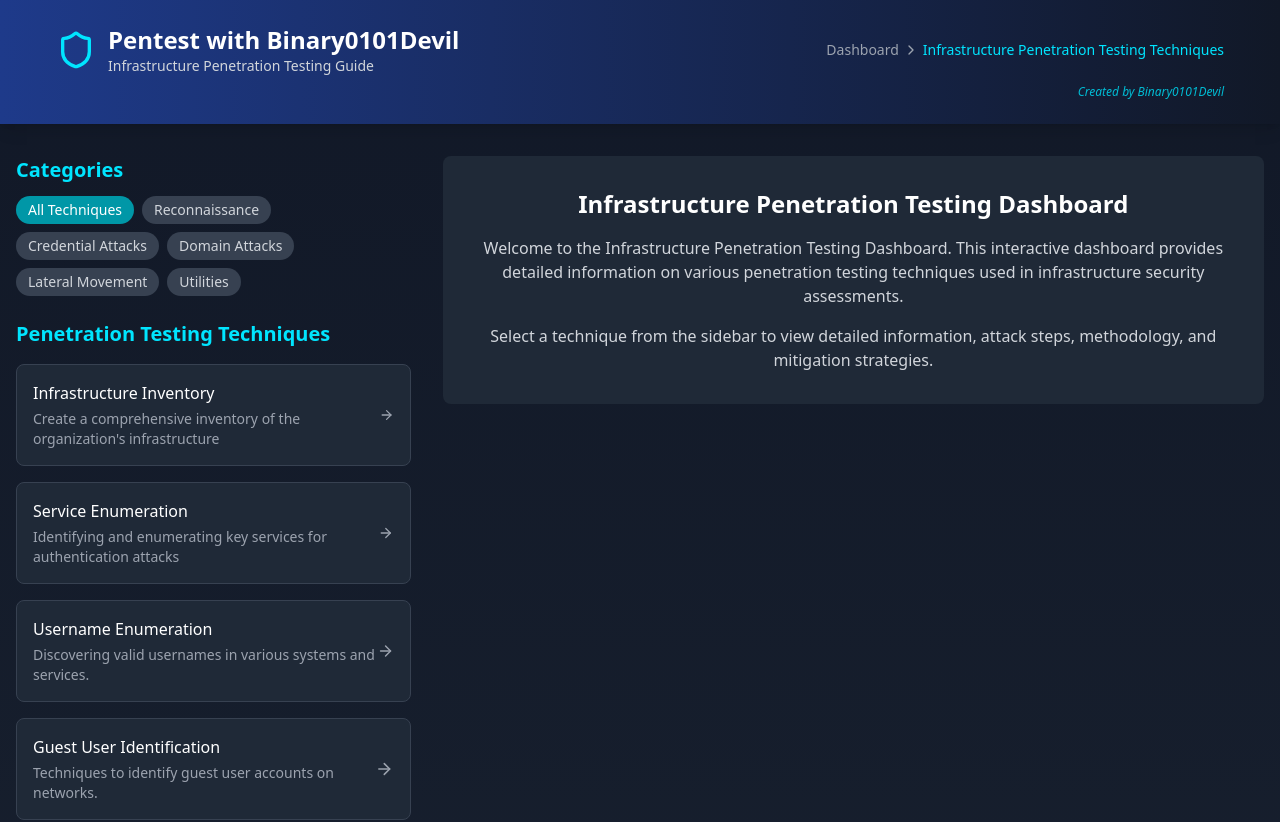
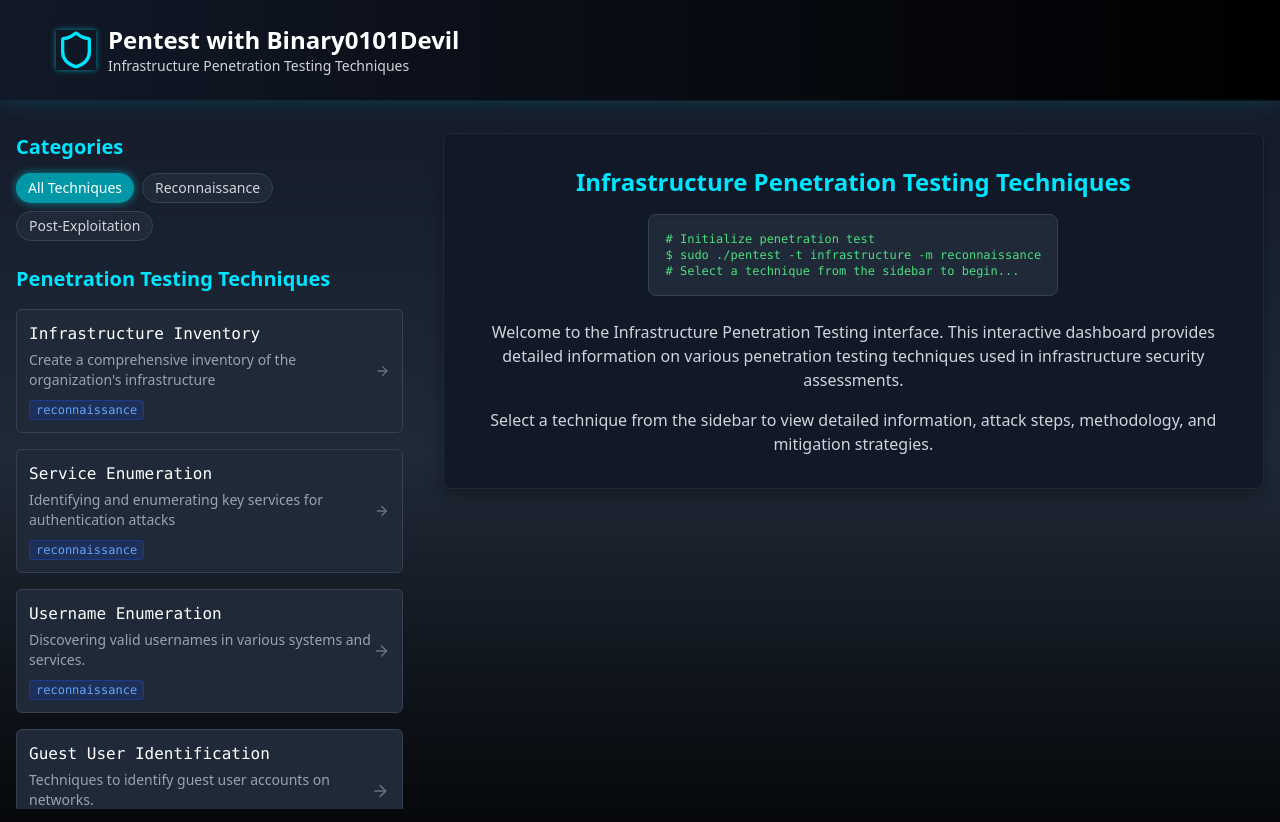
Before and after one commit to Binary0101Devil/infra-pen-dashboard, a React (Vite) app: page / in a window 1280 px wide. Shown: the top 822 px of the page. Built offline with nearby package versions, Linux system fonts and the light colour scheme.

Commit message:
Refactor: Update UI and categories
- Updated UI to a "hacker" theme.
- Consolidated reconnaissance techniques into a single category.
- Removed "Created by Binary0101Devil" signature.
- Removed the "Dashboard" option.

```diff
--- a/src/components/DashboardHeader.tsx
+++ b/src/components/DashboardHeader.tsx
@@ -1,29 +1,17 @@
 
-import { Shield, ChevronRight } from "lucide-react";
-import { Link } from "react-router-dom";
+import { Shield } from "lucide-react";
 
 const DashboardHeader = () => {
   return (
-    <header className="bg-gradient-to-r from-blue-900 to-gray-900 p-6 shadow-lg">
-      <div className="container mx-auto flex flex-col sm:flex-row items-center justify-between">
-        <div className="flex items-center mb-4 sm:mb-0">
-          <Shield className="h-10 w-10 text-cyan-400 mr-3" />
+    <header className="bg-gradient-to-r from-gray-900 to-black p-6 border-b border-cyan-900/30 shadow-[0_5px_15px_rgba(0,229,255,0.1)]">
+      <div className="container mx-auto">
+        <div className="flex items-center">
+          <Shield className="h-10 w-10 text-cyan-400 mr-3 animate-pulse-glow" />
           <div>
             <h1 className="text-2xl font-bold text-white">Pentest with Binary0101Devil</h1>
-            <p className="text-gray-300 text-sm">Infrastructure Penetration Testing Guide</p>
+            <p className="text-gray-300 text-sm">Infrastructure Penetration Testing Techniques</p>
           </div>
         </div>
-
-        <div className="flex items-center space-x-1 text-sm">
-          <Link to="/" className="text-gray-400 hover:text-cyan-400 transition-colors">Dashboard</Link>
-          <ChevronRight className="h-4 w-4 text-gray-400" />
-          <span className="text-cyan-400">Infrastructure Penetration Testing Techniques</span>
-        </div>
-      </div>
-
-      {/* Binary0101Devil signature */}
-      <div className="container mx-auto mt-2 text-right">
-        <p className="text-cyan-500 text-xs italic">Created by Binary0101Devil</p>
       </div>
     </header>
   );
--- a/src/components/Layout.tsx
+++ b/src/components/Layout.tsx
@@ -7,13 +7,12 @@ interface LayoutProps {
 
 const Layout: React.FC<LayoutProps> = ({ children }) => {
   return (
-    <div className="min-h-screen bg-gradient-to-b from-gray-900 to-gray-800 text-gray-200">
+    <div className="min-h-screen bg-gradient-to-b from-gray-900 via-gray-800 to-black text-gray-200">
       {children}
-      <footer className="py-6 px-4 bg-gray-900 border-t border-gray-800">
-        <div className="container mx-auto text-center text-sm text-gray-500">
-          <p>Infrastructure Penetration Testing Guide &copy; {new Date().getFullYear()}</p>
-          <p className="mt-1">For educational and authorized testing purposes only.</p>
-          <p className="mt-2 text-cyan-600">Created by Binary0101Devil</p>
+      <footer className="py-4 px-4 bg-black border-t border-gray-800">
+        <div className="container mx-auto text-center text-xs text-gray-500">
+          <p className="font-mono">Infrastructure Penetration Testing Guide &copy; {new Date().getFullYear()}</p>
+          <p className="mt-1 font-mono">For educational and authorized testing purposes only.</p>
         </div>
       </footer>
     </div>
--- a/src/components/TechniqueCard.tsx
+++ b/src/components/TechniqueCard.tsx
@@ -14,24 +14,33 @@ const TechniqueCard: React.FC<TechniqueCardProps> = ({ technique, isActive, onCl
   return (
     <div
       className={cn(
-        "border rounded-lg p-4 cursor-pointer transition-all duration-200 hover:bg-gray-700",
+        "border rounded-md p-3 cursor-pointer transition-all duration-200 hover:border-cyan-600/50",
         isActive
-          ? "bg-blue-900/40 border-cyan-400 shadow-lg shadow-cyan-400/10"
-          : "bg-gray-800 border-gray-700"
+          ? "bg-gray-900 border-cyan-500 shadow-[0_0_10px_rgba(0,229,255,0.2)]"
+          : "bg-gray-800 border-gray-700 hover:bg-gray-800/80"
       )}
       onClick={onClick}
     >
       <div className="flex items-center justify-between">
         <div>
-          <h3 className={cn("font-medium mb-1", isActive ? "text-cyan-400" : "text-white")}>
+          <h3 className={cn("font-medium mb-1 font-mono", isActive ? "text-cyan-400" : "text-white")}>
             {technique.title}
           </h3>
           <p className="text-sm text-gray-400 line-clamp-2">{technique.shortDescription}</p>
+          <div className="mt-1.5">
+            <span className={cn(
+              "text-xs py-0.5 px-1.5 rounded font-mono",
+              technique.category === "reconnaissance" ? "bg-blue-900/40 text-blue-400 border border-blue-900" :
+              "bg-red-900/40 text-red-400 border border-red-900"
+            )}>
+              {technique.category}
+            </span>
+          </div>
         </div>
         <ArrowRight
           className={cn(
             "w-5 h-5 transition-transform",
-            isActive ? "text-cyan-400 translate-x-1" : "text-gray-400"
+            isActive ? "text-cyan-400 translate-x-1" : "text-gray-500"
           )}
         />
       </div>
--- a/src/components/TechniqueCategories.tsx
+++ b/src/components/TechniqueCategories.tsx
@@ -1,5 +1,4 @@
 
-import { useState } from "react";
 import { techniqueCategories } from "@/data/pentest-techniques";
 
 interface TechniqueCategoriesProps {
@@ -14,10 +13,10 @@ const TechniqueCategories = ({ onSelectCategory, activeCategory }: TechniqueCate
       <div className="flex flex-wrap gap-2">
         <button
           onClick={() => onSelectCategory(null)}
-          className={`px-3 py-1 rounded-full text-sm ${
+          className={`px-3 py-1 rounded-full text-sm transition-all duration-300 ${
             activeCategory === null
-              ? "bg-cyan-600 text-white"
-              : "bg-gray-700 text-gray-300 hover:bg-gray-600"
+              ? "bg-cyan-600 text-white shadow-[0_0_8px_rgba(0,229,255,0.5)]"
+              : "bg-gray-800 text-gray-300 hover:bg-gray-700 hover:border-cyan-500 border border-gray-700"
           }`}
         >
           All Techniques
@@ -26,10 +25,10 @@ const TechniqueCategories = ({ onSelectCategory, activeCategory }: TechniqueCate
           <button
             key={id}
             onClick={() => onSelectCategory(id)}
-            className={`px-3 py-1 rounded-full text-sm ${
+            className={`px-3 py-1 rounded-full text-sm transition-all duration-300 ${
               activeCategory === id
-                ? "bg-cyan-600 text-white"
-                : "bg-gray-700 text-gray-300 hover:bg-gray-600"
+                ? "bg-cyan-600 text-white shadow-[0_0_8px_rgba(0,229,255,0.5)]"
+                : "bg-gray-800 text-gray-300 hover:bg-gray-700 hover:border-cyan-500 border border-gray-700"
             }`}
           >
             {name}
--- a/src/components/TechniqueDetail.tsx
+++ b/src/components/TechniqueDetail.tsx
@@ -9,18 +9,27 @@ interface TechniqueDetailProps {
 
 const TechniqueDetail: React.FC<TechniqueDetailProps> = ({ technique }) => {
   return (
-    <div className="bg-gray-800 rounded-lg shadow-lg overflow-hidden">
+    <div className="bg-gray-900 rounded-md shadow-lg overflow-hidden border border-gray-800">
       {/* Header */}
-      <div className="bg-gradient-to-r from-blue-900 to-gray-900 p-6">
-        <h2 className="text-2xl font-bold text-cyan-400">{technique.title}</h2>
+      <div className="bg-gradient-to-r from-gray-900 to-black p-5 border-b border-gray-800">
+        <h2 className="text-2xl font-bold text-cyan-400 font-mono">{technique.title}</h2>
         <p className="text-gray-300 mt-2">{technique.shortDescription}</p>
+        <div className="mt-2">
+          <span className={cn(
+            "text-xs py-0.5 px-2 rounded font-mono",
+            technique.category === "reconnaissance" ? "bg-blue-900/40 text-blue-400 border border-blue-900" :
+            "bg-red-900/40 text-red-400 border border-red-900"
+          )}>
+            {technique.category}
+          </span>
+        </div>
       </div>
 
       {/* Content */}
-      <div className="p-6">
+      <div className="p-5 max-h-[calc(100vh-250px)] overflow-y-auto pr-2 scrollbar">
         {/* Description */}
         <section className="mb-6">
-          <h3 className="text-lg font-semibold text-white mb-3 flex items-center">
+          <h3 className="text-lg font-semibold text-white mb-3 flex items-center border-b border-gray-800 pb-2">
             <Server className="w-5 h-5 mr-2 text-cyan-400" />
             Overview
           </h3>
@@ -29,14 +38,14 @@ const TechniqueDetail: React.FC<TechniqueDetailProps> = ({ technique }) => {
 
         {/* Attack Steps */}
         <section className="mb-6">
-          <h3 className="text-lg font-semibold text-white mb-3 flex items-center">
+          <h3 className="text-lg font-semibold text-white mb-3 flex items-center border-b border-gray-800 pb-2">
             <AlertTriangle className="w-5 h-5 mr-2 text-red-500" />
             Attack Methodology
           </h3>
           <div className="space-y-3">
             {technique.attackSteps.map((step, index) => (
-              <div key={index} className="bg-gray-900 p-4 rounded-lg">
-                <h4 className="font-medium text-white mb-2">
+              <div key={index} className="bg-gray-800 p-4 rounded-md border border-gray-700">
+                <h4 className="font-medium text-white mb-2 font-mono">
                   Step {index + 1}: {step.title}
                 </h4>
                 <div
@@ -44,8 +53,8 @@ const TechniqueDetail: React.FC<TechniqueDetailProps> = ({ technique }) => {
                   dangerouslySetInnerHTML={{ __html: step.description }}
                 />
                 {step.code && (
-                  <div className="mt-3 bg-gray-950 p-3 rounded overflow-x-auto">
-                    <pre className="text-cyan-400 text-xs">{step.code}</pre>
+                  <div className="mt-3 bg-black p-3 rounded overflow-x-auto border border-gray-700">
+                    <pre className="text-cyan-400 text-xs font-mono">{step.code}</pre>
                   </div>
                 )}
               </div>
@@ -56,7 +65,7 @@ const TechniqueDetail: React.FC<TechniqueDetailProps> = ({ technique }) => {
         {/* Methodology */}
         {(technique.methodology?.steps || technique.methodology?.tools || technique.methodology?.commands) && (
           <section className="mb-6">
-            <h3 className="text-lg font-semibold text-white mb-3 flex items-center">
+            <h3 className="text-lg font-semibold text-white mb-3 flex items-center border-b border-gray-800 pb-2">
               <Terminal className="w-5 h-5 mr-2 text-cyan-400" />
               Detailed Methodology
             </h3>
@@ -77,9 +86,9 @@ const TechniqueDetail: React.FC<TechniqueDetailProps> = ({ technique }) => {
             {technique.methodology.commands && technique.methodology.commands.length > 0 && (
               <div className="mb-4">
                 <h4 className="text-sm font-semibold text-gray-300 mb-2">Commands:</h4>
-                <div className="bg-gray-950 p-3 rounded overflow-x-auto">
+                <div className="bg-black p-3 rounded overflow-x-auto border border-gray-700">
                   {technique.methodology.commands.map((cmd, i) => (
-                    <pre key={i} className="text-cyan-400 text-xs mb-1">{cmd}</pre>
+                    <pre key={i} className="text-cyan-400 text-xs mb-1 font-mono">{cmd}</pre>
                   ))}
                 </div>
               </div>
@@ -91,11 +100,11 @@ const TechniqueDetail: React.FC<TechniqueDetailProps> = ({ technique }) => {
                 <h4 className="text-sm font-semibold text-gray-300 mb-2">Tools:</h4>
                 <div className="space-y-4">
                   {technique.methodology.tools.map((tool, i) => (
-                    <div key={i} className="border border-gray-700 rounded p-3">
-                      <h5 className="text-sm font-semibold text-white mb-2">{tool.name}</h5>
-                      <div className="bg-gray-950 p-3 rounded overflow-x-auto">
+                    <div key={i} className="border border-gray-700 rounded p-3 bg-gray-800">
+                      <h5 className="text-sm font-semibold text-white mb-2 font-mono">{tool.name}</h5>
+                      <div className="bg-black p-3 rounded overflow-x-auto border border-gray-700">
                         {tool.commands.map((cmd, j) => (
-                          <pre key={j} className="text-cyan-400 text-xs mb-1">{cmd}</pre>
+                          <pre key={j} className="text-cyan-400 text-xs mb-1 font-mono">{cmd}</pre>
                         ))}
                       </div>
                     </div>
@@ -108,13 +117,13 @@ const TechniqueDetail: React.FC<TechniqueDetailProps> = ({ technique }) => {
 
         {/* Mitigation */}
         <section>
-          <h3 className="text-lg font-semibold text-white mb-3 flex items-center">
+          <h3 className="text-lg font-semibold text-white mb-3 flex items-center border-b border-gray-800 pb-2">
             <Lock className="w-5 h-5 mr-2 text-green-500" />
             Defensive Measures
           </h3>
           <ul className="space-y-2">
             {technique.mitigations.map((mitigation, index) => (
-              <li key={index} className="bg-gray-900 p-3 rounded-lg text-gray-300">
+              <li key={index} className="bg-gray-800 p-3 rounded-md border border-gray-700 text-gray-300">
                 <span className="flex items-start">
                   <Shield className="w-4 h-4 text-green-500 mt-0.5 mr-2 flex-shrink-0" />
                   <span dangerouslySetInnerHTML={{ __html: mitigation }} />
@@ -128,4 +137,9 @@ const TechniqueDetail: React.FC<TechniqueDetailProps> = ({ technique }) => {
   );
 };
 
+// Helper function since we need it for classes
+const cn = (...classes: (string | boolean | undefined)[]) => {
+  return classes.filter(Boolean).join(" ");
+};
+
 export default TechniqueDetail;
--- a/src/data/pentest-techniques.ts
+++ b/src/data/pentest-techniques.ts
@@ -26,10 +26,7 @@ export interface PentestTechnique {
 
 export const techniqueCategories: Record<string, string> = {
   "reconnaissance": "Reconnaissance",
-  "credential-attacks": "Credential Attacks",
-  "domain-attacks": "Domain Attacks",
-  "lateral-movement": "Lateral Movement",
-  "utilities": "Utilities"
+  "post-exploitation": "Post-Exploitation"
 };
 
 export const techniques: PentestTechnique[] = [
@@ -243,7 +240,7 @@ export const techniques: PentestTechnique[] = [
     id: "llmnr-poisoning",
     title: "LLMNR & NBT-NS Poisoning",
     shortDescription: "Exploiting name resolution protocols to capture NetNTLM hashes.",
-    category: "credential-attacks",
+    category: "reconnaissance",
     description: `
       <p>LLMNR (Link-Local Multicast Name Resolution) and NBT-NS (NetBIOS Name Service) are protocols used for name resolution when DNS fails. They're enabled by default in Windows environments and can be exploited to capture NetNTLM hashes.</p>
       <p>When a Windows machine fails to resolve a hostname via DNS, it falls back to broadcasting LLMNR and NBT-NS queries on the local network. An attacker can listen for these broadcasts and respond to them, forcing the victim to send their NetNTLM hash.</p>
@@ -307,7 +304,7 @@ export const techniques: PentestTechnique[] = [
     id: "hash-capture",
     title: "Hash Capture & Cracking",
     shortDescription: "Techniques for capturing and cracking authentication hashes",
-    category: "credential-attacks",
+    category: "reconnaissance",
     description: `
       <p>Hash capture involves intercepting authentication hashes from network traffic or extracting them from compromised systems. Once captured, these hashes can be cracked offline to recover plaintext passwords.</p>
       <p>Common techniques include LLMNR/NBT-NS poisoning, SMB relay attacks, and extracting hashes directly from memory or storage on compromised systems.</p>
@@ -379,7 +376,7 @@ export const techniques: PentestTechnique[] = [
     id: "ntlm-relay",
     title: "NetNTLM Relay Over SMB",
     shortDescription: "Intercepting and relaying NTLM authentication to gain unauthorized access.",
-    category: "credential-attacks",
+    category: "reconnaissance",
     description: `
       <p>NetNTLM relay attacks exploit Windows authentication by intercepting NTLM challenge-response authentication attempts and forwarding them to another system. This allows an attacker to authenticate to servers as the victim without knowing their password.</p>
       <p>SMB (Server Message Block) is one of the most common protocols targeted in NTLM relay attacks, especially in environments where SMB signing is not enforced.</p>
@@ -418,7 +415,7 @@ export const techniques: PentestTechnique[] = [
     id: "password-attacks",
     title: "Brute Force & Password Spray",
     shortDescription: "Techniques to discover weak credentials in multiple services.",
-    category: "credential-attacks",
+    category: "reconnaissance",
     description: `
       <p>Password attacks attempt to discover valid credentials by either trying many passwords against a single account (brute force) or trying a few common passwords against many accounts (password spraying).</p>
       <p>Password spraying is often more effective and less likely to trigger account lockouts, as it tries a small number of common passwords across many accounts.</p>
@@ -457,7 +454,7 @@ export const techniques: PentestTechnique[] = [
     id: "ad-enumeration",
     title: "Active Directory Enumeration",
     shortDescription: "Gathering information about Active Directory domain structure.",
-    category: "domain-attacks",
+    category: "reconnaissance",
     description: `
       <p>Domain enumeration is the process of gathering information about the structure, users, groups, and policies of an Active Directory domain. This is typically one of the first steps in an Active Directory penetration test.</p>
       <p>Effective domain enumeration can reveal security misconfigurations, overly permissive access controls, and potential attack vectors within the domain infrastructure.</p>
@@ -550,7 +547,7 @@ export const techniques: PentestTechnique[] = [
     id: "smb-enumeration",
     title: "SMB Enumeration",
     shortDescription: "Techniques for enumerating SMB shares and resources",
-    category: "domain-attacks",
+    category: "reconnaissance",
     description: `
       <p>SMB (Server Message Block) enumeration involves gathering information about file shares, permissions, users, and other resources available via the SMB protocol on Windows systems.</p>
       <p>This information can be leveraged to identify potential attack vectors such as misconfigured shares, weak permissions, or opportunities for lateral movement within a network.</p>
@@ -617,7 +614,7 @@ export const techniques: PentestTechnique[] = [
     id: "kerbrute",
     title: "Kerberos Enumeration",
     shortDescription: "Techniques for enumerating users and services via Kerberos",
-    category: "domain-attacks",
+    category: "reconnaissance",
     description: `
       <p>Kerberos enumeration involves identifying valid domain users, services, and potential misconfigurations in Kerberos implementations within Active Directory environments.</p>
       <p>By leveraging the Kerberos authentication protocol, attackers can enumerate valid usernames, identify service accounts, and potentially exploit weaknesses like Kerberoasting or AS-REP Roasting.</p>
@@ -672,7 +669,7 @@ export const techniques: PentestTechnique[] = [
     id: "adcs-attack",
     title: "ADCS NTLM Relay Attack",
     shortDescription: "Exploiting Active Directory Certificate Services for privilege escalation.",
-    category: "domain-attacks",
+    category: "reconnaissance",
     description: `
       <p>Active Directory Certificate Services (ADCS) NTLM relay attacks exploit misconfigured certificate enrollment services to gain unauthorized access and elevate privileges within a domain.</p>
       <p>By relaying captured NTLM authentication to an ADCS web enrollment endpoint, an attacker can request certificates that enable Kerberos authentication as any user, including domain administrators.</p>
@@ -711,7 +708,7 @@ export const techniques: PentestTechnique[] = [
     id: "pass-the-hash",
     title: "Pass-the-Hash Attack",
     shortDescription: "Using captured NTLM hashes to authenticate without knowing the password.",
-    category: "lateral-movement",
+    category: "post-exploitation",
     description: `
       <p>Pass-the-Hash (PtH) is a technique where attackers use captured NTLM password hashes to authenticate to systems without knowing the actual plaintext password.</p>
       <p>This attack works because Windows authentication protocols like NTLM don't require the actual password for authentication, just a valid hash, making it a powerful technique for lateral movement after initial compromise.</p>
@@ -750,7 +747,7 @@ export const techniques: PentestTechnique[] = [
     id: "ipv6-attack",
     title: "IPv6-Based Attacks (mitm6)",
     shortDescription: "Exploiting default IPv6 behavior to perform MitM attacks.",
-    category: "lateral-movement",
+    category: "post-exploitation",
     description: `
       <p>IPv6-based attacks using mitm6 exploit the default IPv6 configuration in Windows environments. The tool abuses the fact that Windows prioritizes IPv6 over IPv4 even when no IPv6 infrastructure exists.</p>
       <p>By spoofing IPv6 router advertisements and DNS responses, an attacker can force clients to use a malicious DNS server, enabling man-in-the-middle attacks and NetNTLM hash capturing.</p>
@@ -789,7 +786,7 @@ export const techniques: PentestTechnique[] = [
     id: "file-transfer",
     title: "File Transfer Techniques",
     shortDescription: "Methods to transfer data between systems during testing",
-    category: "utilities",
+    category: "reconnaissance",
     description: `
       <p>Effective file transfer techniques are essential during penetration testing for moving tools, exploits, and data between systems. Various methods exist depending on the available services and security controls.</p>
       <p>Being able to reliably transfer files to and from target systems enables penetration testers to escalate privileges, exfiltrate data, or deploy additional tools during post-exploitation phases.</p>
--- a/src/pages/Index.tsx
+++ b/src/pages/Index.tsx
@@ -46,7 +46,7 @@ const Index = () => {
               {activeCategory ? `${activeCategory.charAt(0).toUpperCase() + activeCategory.slice(1)} Techniques` : "Penetration Testing Techniques"}
             </h2>
 
-            <div className="space-y-4">
+            <div className="space-y-4 max-h-[calc(100vh-300px)] overflow-y-auto pr-2 scrollbar">
               {filteredTechniques.map((technique) => (
                 <TechniqueCard
                   key={technique.id}
@@ -63,10 +63,17 @@ const Index = () => {
             {activeTechnique ? (
               <TechniqueDetail technique={activeTechnique} />
             ) : (
-              <div className="bg-gray-800 rounded-lg p-8 text-center">
-                <h2 className="text-2xl font-bold mb-4 text-white">Infrastructure Penetration Testing Dashboard</h2>
+              <div className="bg-gray-900 rounded-lg p-8 text-center border border-gray-800 shadow-[0_5px_15px_rgba(0,0,0,0.3)]">
+                <h2 className="text-2xl font-bold mb-4 text-cyan-400">Infrastructure Penetration Testing Techniques</h2>
+                <div className="mb-6 inline-block p-4 bg-gray-800 rounded-lg shadow-inner border border-gray-700">
+                  <div className="text-xs font-mono text-green-400 text-left">
+                    <p># Initialize penetration test</p>
+                    <p>$ sudo ./pentest -t infrastructure -m reconnaissance</p>
+                    <p># Select a technique from the sidebar to begin...</p>
+                  </div>
+                </div>
                 <p className="text-gray-300 mb-4">
-                  Welcome to the Infrastructure Penetration Testing Dashboard. This interactive dashboard provides detailed information on various penetration testing techniques used in infrastructure security assessments.
+                  Welcome to the Infrastructure Penetration Testing interface. This interactive dashboard provides detailed information on various penetration testing techniques used in infrastructure security assessments.
                 </p>
                 <p className="text-gray-300">
                   Select a technique from the sidebar to view detailed information, attack steps, methodology, and mitigation strategies.
```
